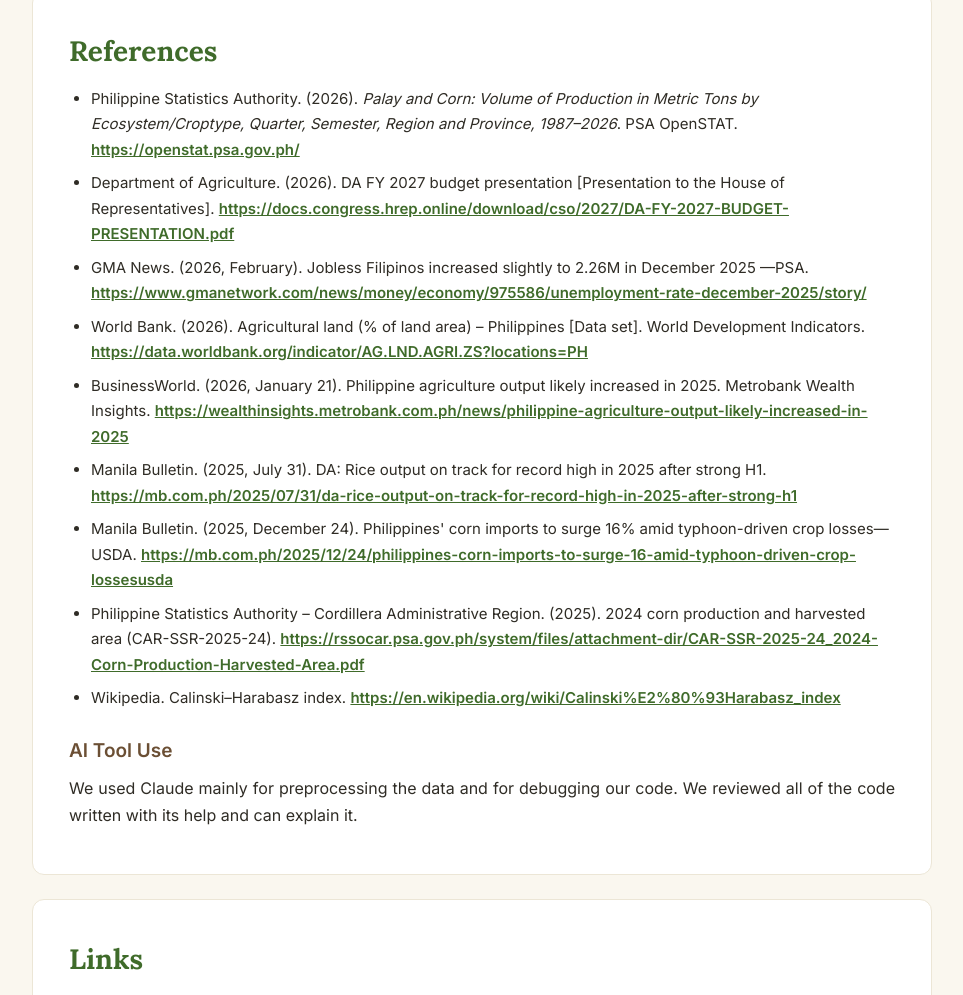
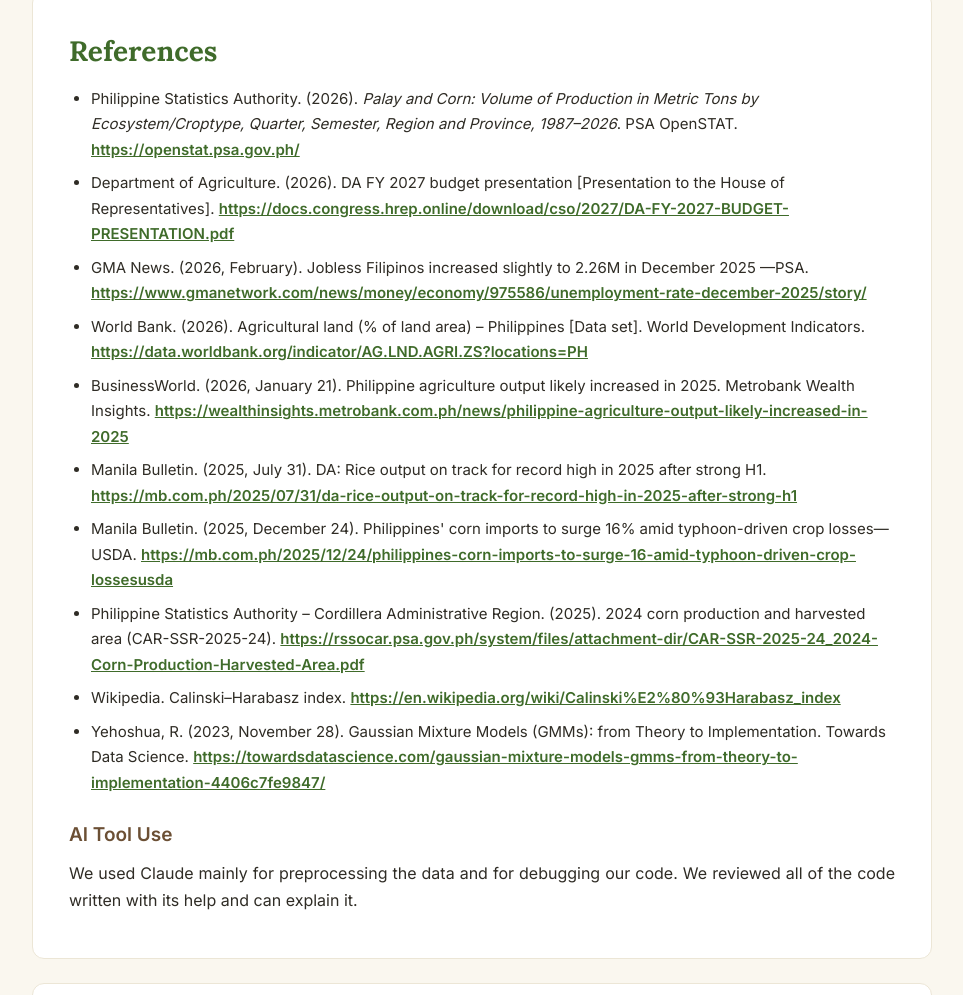
Before and after one commit to jagibudu/CMSC-170-PROJECT, a plain HTML site: page docs/index.html in a window 1280 px wide. Shown: the part 6810-7805 px from the top of the page, without its empty margins (158-1121 px from the left). Drawn offline with Linux system fonts and the light colour scheme.

Commit message:
add gmm reference

```diff
--- a/docs/index.html
+++ b/docs/index.html
@@ -188,7 +188,7 @@
         <h2>Conclusion</h2>
         <p>We grouped 82 Philippine provinces into three clusters based on their average palay and corn production using K-Means,
             Hierarchical Clustering, and a Gaussian Mixture Model.  The clusters separated the major palay producers, the major corn producers,
-            and the small to medium producers.K-Means performed the best since it had the highest Calinski-Harabasz score and the second highest Silhouette score.
+            and the small to medium producers. K-Means performed the best since it had the highest Calinski-Harabasz score and the second highest Silhouette score.
         </p>
     </section>
 
@@ -206,6 +206,7 @@
             <li>Manila Bulletin. (2025, December 24). Philippines' corn imports to surge 16% amid typhoon-driven crop losses—USDA. <a href="https://mb.com.ph/2025/12/24/philippines-corn-imports-to-surge-16-amid-typhoon-driven-crop-lossesusda" target="_blank">https://mb.com.ph/2025/12/24/philippines-corn-imports-to-surge-16-amid-typhoon-driven-crop-lossesusda</a></li>
             <li>Philippine Statistics Authority – Cordillera Administrative Region. (2025). 2024 corn production and harvested area (CAR-SSR-2025-24). <a href="https://rssocar.psa.gov.ph/system/files/attachment-dir/CAR-SSR-2025-24_2024-Corn-Production-Harvested-Area.pdf" target="_blank">https://rssocar.psa.gov.ph/system/files/attachment-dir/CAR-SSR-2025-24_2024-Corn-Production-Harvested-Area.pdf</a></li>
             <li>Wikipedia. Calinski–Harabasz index. <a href="https://en.wikipedia.org/wiki/Calinski%E2%80%93Harabasz_index" target="_blank">https://en.wikipedia.org/wiki/Calinski%E2%80%93Harabasz_index</a></li>
+            <li>Yehoshua, R. (2023, November 28). Gaussian Mixture Models (GMMs): from Theory to Implementation. Towards Data Science. <a href="https://towardsdatascience.com/gaussian-mixture-models-gmms-from-theory-to-implementation-4406c7fe9847/" target="_blank">https://towardsdatascience.com/gaussian-mixture-models-gmms-from-theory-to-implementation-4406c7fe9847/</a></li>
         </ul>
 
         <h3>AI Tool Use</h3>
@@ -219,8 +220,7 @@
         <h2>Links</h2>
         <ul class="links">
             <li><span class="label">Repository</span> <a href="https://github.com/jagibudu/CMSC-170-PROJECT" target="_blank">Repo link</a></li>
-            <li><span class="label">Presentation Slides</span> <a href="https://canva.link/e80zs9f265aj9uj
-                " target="_blank">Presentation link</a></li>
+            <li><span class="label">Presentation Slides</span> <a href="https://canva.link/e80zs9f265aj9uj" target="_blank">Presentation link</a></li>
         </ul>
     </section>
 
```
